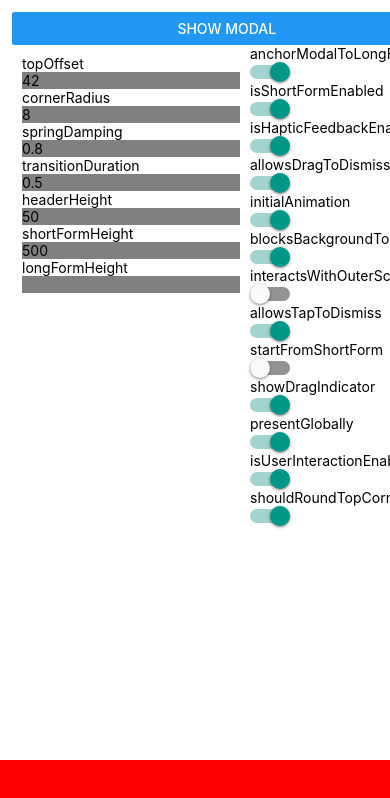
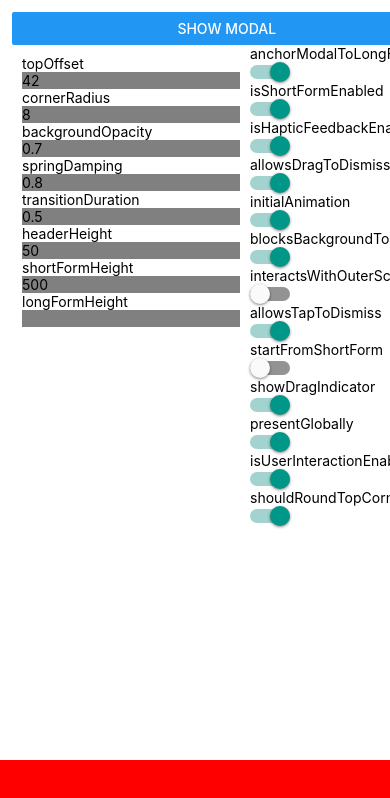
Before and after one commit to osdnk/react-native-slack-bottom-sheet, a React Native app in the folder example/: screen / in a window 390 px wide. Shown: the top 798 px of the page. Built offline with nearby package versions, Linux system fonts and the light colour scheme; what react-native would draw is missing.

Commit message:
feat: add backgroundOpacity

```diff
--- a/example/src/App.tsx
+++ b/example/src/App.tsx
@@ -72,6 +72,7 @@ export default function ConfigScreen() {
     true
   );
   const [allowsDragToDismiss, setAllowsDragToDismiss] = React.useState(true);
+  const [backgroundOpacity, setBackgroundOpacity] = React.useState(0.7);
   const [blocksBackgroundTouches, setBlocksBackgroundTouches] = React.useState(
     true
   );
@@ -102,6 +103,7 @@ export default function ConfigScreen() {
         {visible ? (
           <Modal
             topOffset={topOffset}
+            backgroundOpacity={backgroundOpacity}
             isShortFormEnabled={isShortFormEnabled}
             longFormHeight={longFormHeight}
             cornerRadius={cornerRadius}
@@ -156,6 +158,15 @@ export default function ConfigScreen() {
                 keyboardType="numeric"
                 onChange={({ nativeEvent: { text } }) =>
                   setCornerRadius(Number(text))
+                }
+              />
+              <Text>backgroundOpacity</Text>
+              <TextInput
+                style={{ backgroundColor: 'grey' }}
+                value={backgroundOpacity.toString()}
+                keyboardType="numeric"
+                onChange={({ nativeEvent: { text } }) =>
+                  setBackgroundOpacity(Number(text))
                 }
               />
               <Text>springDamping</Text>
```
Also changed, not shown: 2 other files (tests, documents, lock files or other folders).
